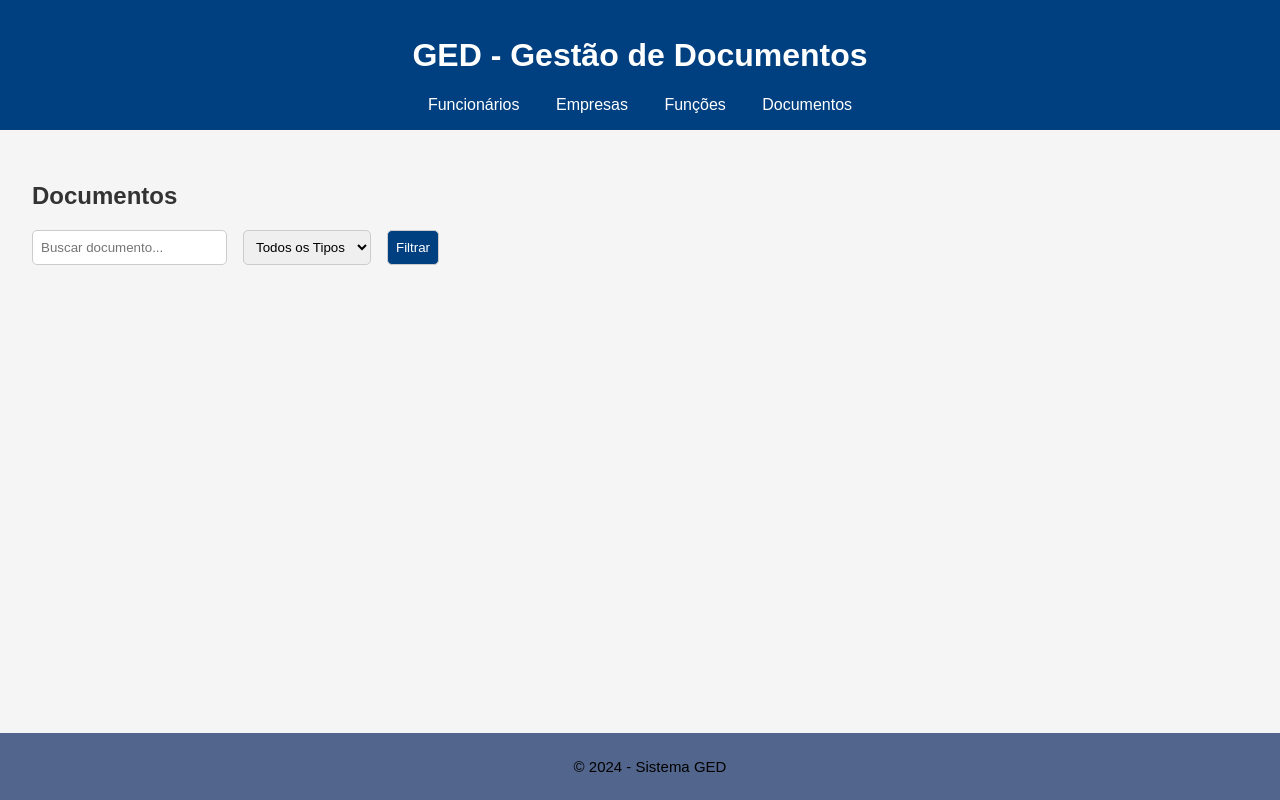
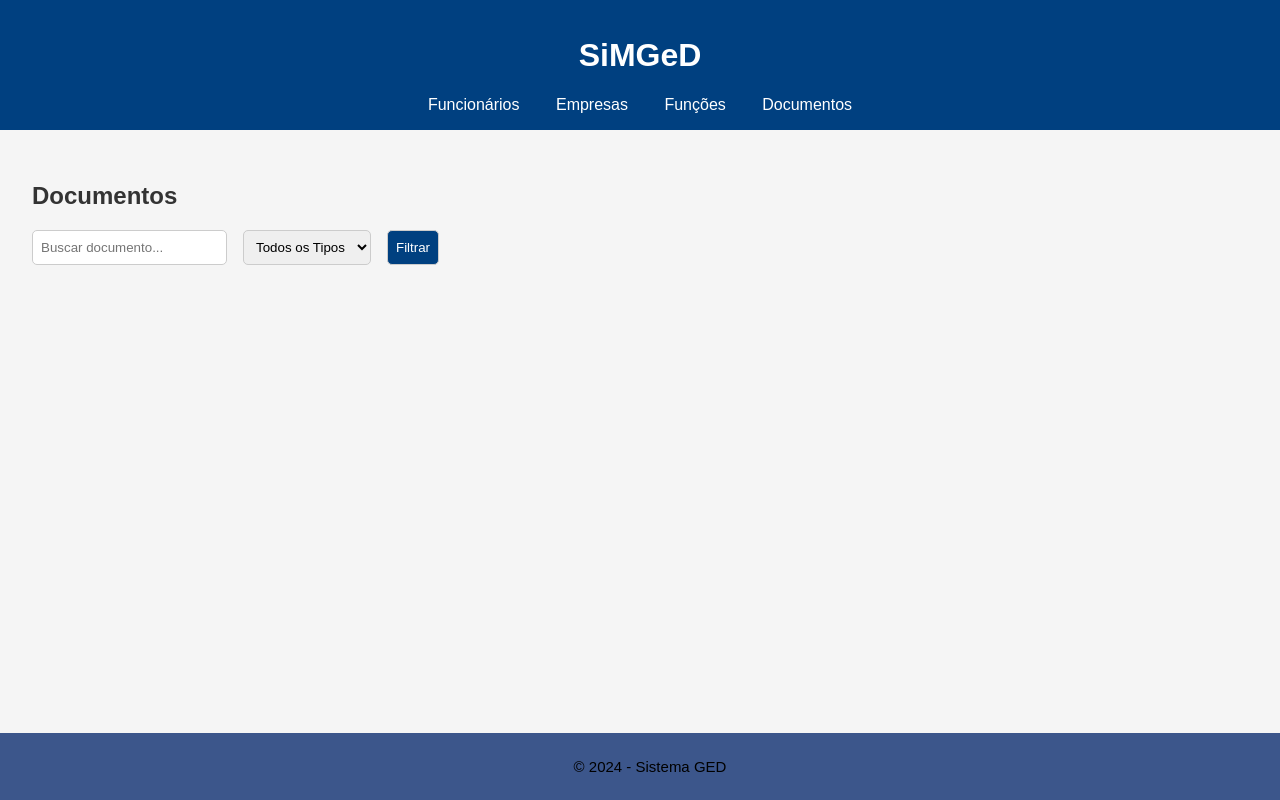
Before and after one commit to mattokinhaa/projeto-GED, a PHP site: page /ged_system/index.html in a window 1280 px wide. Run offline with PHP 8.4, Linux system fonts and the light colour scheme.

Commit message:
mudanças no footer

```diff
--- a/assets/css/style-html.css
+++ b/assets/css/style-html.css
@@ -62,15 +62,21 @@ form button:hover {
     border-radius: 5px;
     box-shadow: 0 2px 5px rgba(0, 0, 0, 0.1);
 }
-
+@import url('https://fonts.googleapis.com/css2?family=Montserrat:ital,wght@0,100..900;1,100..900&display=swap');
 footer {
     position:fixed;
     left:0;
     bottom:0;
     width:100%;
-    font-size: 15px;
-    background-color:#52658C;
+    background-color:#3c568b;
     color: black;
     text-align:center;
     padding: 10px;
   }
+.texto-footer{
+    font-family: "Montserrat", sans-serif;
+    font-optical-sizing: auto;
+    font-weight: 200;
+    font-style: normal;
+    font-size: 15px;
+}
--- a/index.html
+++ b/index.html
@@ -8,7 +8,7 @@
 </head>
 <body>
     <header>
-        <h1>GED - Gestão de Documentos</h1>
+        <h1>SiMGeD</h1>
         <nav>
             <a href="#funcionarios">Funcionários</a>
             <a href="#empresas">Empresas</a>
@@ -37,7 +37,7 @@
     </main>
 
     <footer>
-        <p>&copy; 2024 - Sistema GED</p>
+        <p class="texto-footer">&copy; 2024 - Sistema GED</p>
     </footer>
 </body>
 </html>
```
